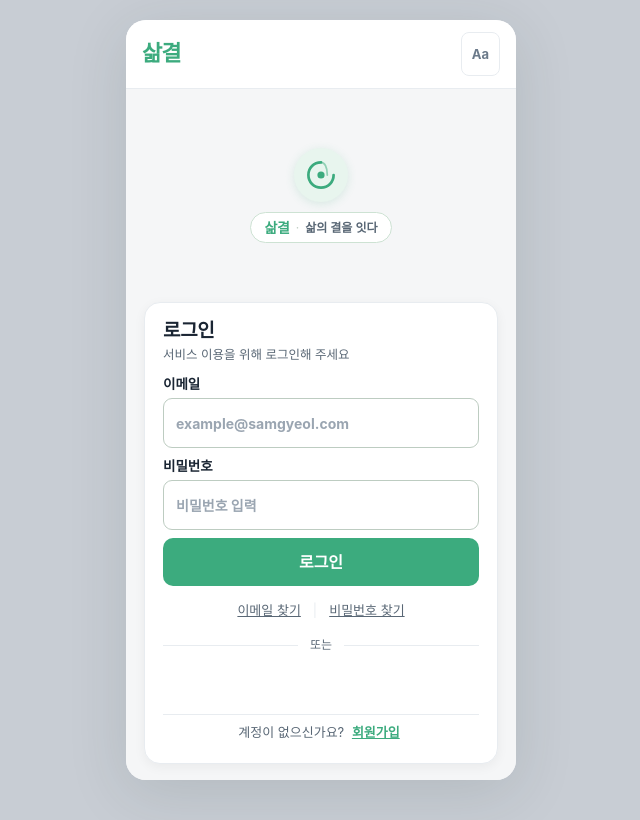
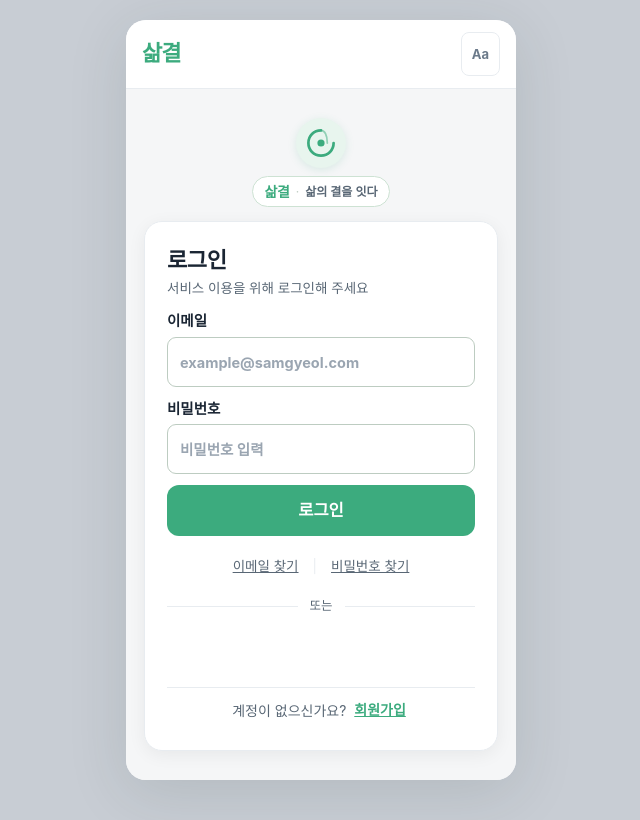
Before and after one commit to PIC-2-team/PIC-2-team-project, a React (Vite) app in the folder frontend/: page / in a window 1280 px wide. Shown: the whole page, without its empty margins (319-959 px from the left). Built offline with nearby package versions, Linux system fonts and the light colour scheme; no server answers.

Commit message:
style: 로그인 카드 대형화 및 화면 중심 레이아웃 확대

```diff
--- a/frontend/src/pages/LoginPage.module.css
+++ b/frontend/src/pages/LoginPage.module.css
@@ -20,8 +20,8 @@
   box-sizing: border-box;
   height: 100%;
   overflow: hidden;
-  justify-content: space-between;
-  padding: 12px 18px 16px;
+  justify-content: center;
+  padding: 10px 18px 14px;
   gap: 12px;
 }
 
@@ -32,28 +32,27 @@
   align-items: center;
   text-align: center;
   justify-content: center;
-  flex: 1;
-  min-height: 0;
-  gap: 10px;
-  padding: 6px 0;
+  flex: 0 0 auto;
+  gap: 8px;
+  padding: 4px 0 2px;
 }
 
 .heroLogoCircle {
-  width: 54px;
-  height: 54px;
+  width: 50px;
+  height: 50px;
   border-radius: 50%;
   background: #e8f5ee;
   display: flex;
   align-items: center;
   justify-content: center;
-  box-shadow: 0 2px 10px rgba(60, 171, 126, 0.16);
+  box-shadow: 0 2px 8px rgba(60, 171, 126, 0.15);
 }
 
 .heroBadge {
   display: inline-flex;
   align-items: center;
   gap: 6px;
-  padding: 4px 14px;
+  padding: 4px 12px;
   background: white;
   border: 1px solid #cde2d3;
   border-radius: 20px;
@@ -152,33 +151,33 @@
 .loginCard {
   display: flex;
   flex-direction: column;
-  gap: 9px;
-  padding: 16px 18px 16px;
+  gap: 12px;
+  padding: 24px 22px 24px;
   background: white;
   border: 1px solid var(--line);
-  border-radius: 16px;
-  box-shadow: 0 3px 12px rgba(0, 0, 0, 0.05);
+  border-radius: 18px;
+  box-shadow: 0 4px 18px rgba(0, 0, 0, 0.06);
   box-sizing: border-box;
 }
 
 .heading {
   display: flex;
   flex-direction: column;
-  gap: 2px;
+  gap: 3px;
 }
 
 .heading h2 {
   margin: 0;
-  font-size: 19px;
-  font-weight: 800;
+  font-size: 22px;
+  font-weight: 850;
   line-height: 1.3;
-  letter-spacing: -0.3px;
+  letter-spacing: -0.4px;
   color: var(--ink);
 }
 
 .subheading {
   margin: 0;
-  font-size: 12.5px;
+  font-size: 13.5px;
   color: var(--muted);
 }
 
@@ -204,14 +203,14 @@
 .form {
   display: flex;
   flex-direction: column;
-  gap: 8px;
+  gap: 11px;
 }
 
 .form label {
   display: flex;
   flex-direction: column;
-  gap: 4px;
-  font-size: 13.5px;
+  gap: 5px;
+  font-size: 14.5px;
   font-weight: 700;
   color: var(--ink);
 }
@@ -219,21 +218,21 @@
 .form input {
   width: 100%;
   min-width: 0;
-  min-height: 44px;
-  padding: 10px 14px;
+  min-height: 48px;
+  padding: 12px 16px;
   border: 1.5px solid #d0d7de;
-  border-radius: 10px;
+  border-radius: 11px;
   background: white;
   color: var(--ink);
   font: inherit;
-  font-size: 15px;
+  font-size: 15.5px;
   box-sizing: border-box;
   transition: border-color 0.15s ease, box-shadow 0.15s ease;
 }
 
 .form input::placeholder {
   color: #9aa5b1;
-  font-size: 14px;
+  font-size: 14.5px;
 }
 
 .form input:hover {
@@ -251,12 +250,12 @@
   display: flex;
   align-items: center;
   gap: 8px;
-  padding: 9px 12px;
+  padding: 10px 12px;
   background: #fdf2f2;
   border: 1px solid #f8b4b4;
   border-radius: 8px;
   color: #9b1c1c;
-  font-size: 13px;
+  font-size: 13.5px;
   line-height: 1.35;
   box-sizing: border-box;
 }
@@ -270,15 +269,15 @@
 
 /* 사각형 규격 CTA 버튼 */
 .submit {
-  min-height: 46px;
-  padding: 12px 18px;
+  min-height: 50px;
+  padding: 13px 20px;
   border: 0;
-  border-radius: 10px;
+  border-radius: 12px;
   background: var(--green);
   color: #ffffff;
   font: inherit;
-  font-size: 16px;
-  font-weight: 700;
+  font-size: 16.5px;
+  font-weight: 800;
   cursor: pointer;
   box-sizing: border-box;
   display: flex;
@@ -328,8 +327,8 @@
   display: flex;
   justify-content: center;
   align-items: center;
-  gap: 8px;
-  font-size: 13px;
+  gap: 10px;
+  font-size: 13.5px;
   color: var(--muted);
   margin-top: 2px;
 }
@@ -337,13 +336,13 @@
 .textBtn {
   background: none;
   border: none;
-  min-height: 28px;
+  min-height: 32px;
   display: inline-flex;
   align-items: center;
   padding: 0 4px;
   color: var(--muted);
   font: inherit;
-  font-size: 13px;
+  font-size: 13.5px;
   cursor: pointer;
   text-decoration: underline;
 }
@@ -362,8 +361,8 @@
   align-items: center;
   gap: 12px;
   color: var(--muted);
-  font-size: 12px;
-  margin: 2px 0;
+  font-size: 12.5px;
+  margin: 3px 0;
 }
 
 .divider::before,
@@ -378,29 +377,29 @@
   display: flex;
   justify-content: center;
   width: 100%;
-  min-height: 40px;
+  min-height: 44px;
   min-width: 0;
 }
 
 .signupWrap {
   display: flex;
   justify-content: center;
-  padding-top: 4px;
+  padding-top: 6px;
   border-top: 1px solid var(--line);
 }
 
 .signup {
   margin: 0;
   color: var(--muted);
-  font-size: 13px;
+  font-size: 14px;
   text-align: center;
 }
 
 .signupLink {
   color: var(--green);
-  font-weight: 700;
+  font-weight: 800;
   text-decoration: underline;
-  min-height: 28px;
+  min-height: 32px;
   display: inline-flex;
   align-items: center;
   padding: 0 4px;
```
